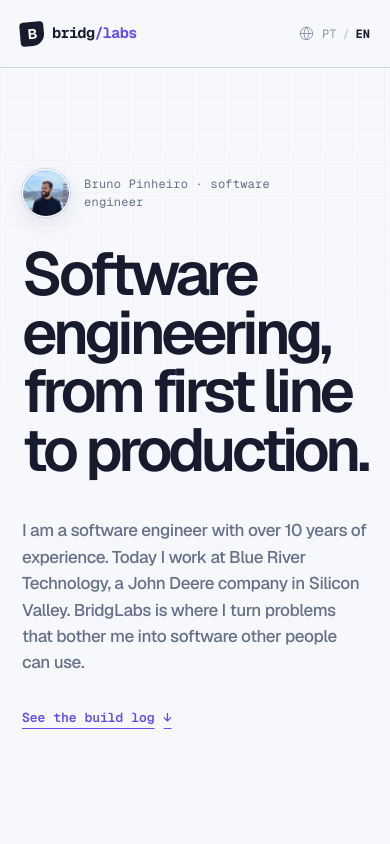
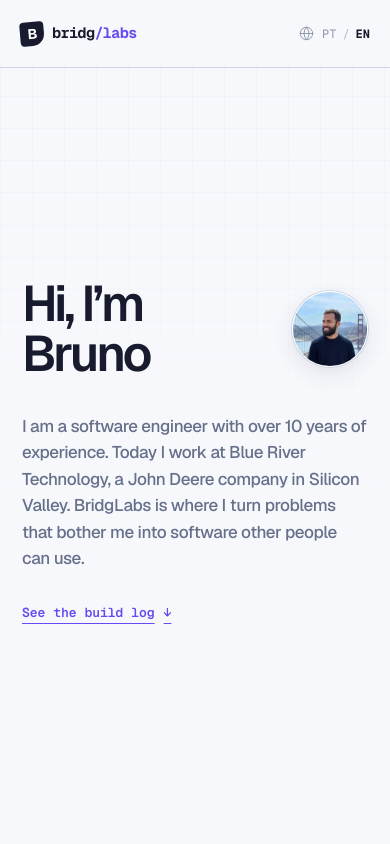
Before and after one commit to bpinheiroms/bridglabs, a Next.js app: page /en/ in a window 390 px wide. Shown: the top 844 px of the page. Built offline with nearby package versions, Linux system fonts and the light colour scheme.

Commit message:
refactor(hero): simplify intro

```diff
--- a/messages/en.json
+++ b/messages/en.json
@@ -7,8 +7,7 @@
     "navLabel": "Main navigation",
     "navWork": "Releases",
     "navContact": "Contact",
-    "heroEyebrow": "Bruno Pinheiro · software engineer",
-    "headline": "Software engineering, from first line to production.",
+    "headline": "Hi, I’m Bruno",
     "bio": "I am a software engineer with over 10 years of experience. Today I work at Blue River Technology, a John Deere company in Silicon Valley. BridgLabs is where I turn problems that bother me into software other people can use.",
     "seeProjects": "See the build log",
     "logMeta": "bridg/releases · 2 entries · newest first",
--- a/messages/pt.json
+++ b/messages/pt.json
@@ -7,8 +7,7 @@
     "navLabel": "Navegação principal",
     "navWork": "Entregas",
     "navContact": "Contato",
-    "heroEyebrow": "Bruno Pinheiro · engenheiro de software",
-    "headline": "Engenharia de software, da primeira linha à produção.",
+    "headline": "Oi, eu sou o Bruno",
     "bio": "Sou engenheiro de software há mais de 10 anos. Hoje trabalho na Blue River Technology, uma empresa da John Deere no Vale do Silício. A BridgLabs é onde transformo problemas que me incomodam em software que outras pessoas podem usar.",
     "seeProjects": "Ver o build log",
     "logMeta": "bridg/releases · 2 entregas · mais recentes primeiro",
--- a/src/app/[locale]/page.tsx
+++ b/src/app/[locale]/page.tsx
@@ -104,21 +104,17 @@ export default function Home() {
 
           <main id="top">
             <section className="hero" aria-labelledby="hero-heading">
-              <div data-hero className="hero-identity">
+              <div data-hero className="hero-intro">
+                <h1 id="hero-heading">{t("headline")}</h1>
                 <Image
                   src="/bruno.jpg"
                   alt=""
-                  width={52}
-                  height={52}
+                  width={96}
+                  height={96}
                   className="hero-avatar"
                   priority
                 />
-                <p>{t("heroEyebrow")}</p>
               </div>
-
-              <h1 data-hero id="hero-heading">
-                {t("headline")}
-              </h1>
 
               <div data-hero className="hero-copy">
                 <p>{t("bio")}</p>
--- a/src/app/globals.css
+++ b/src/app/globals.css
@@ -182,27 +182,26 @@ a:focus-visible {
   justify-content: center;
   margin: 0 auto;
   max-width: 1180px;
-  min-height: min(790px, calc(100vh - 78px));
-  padding: clamp(90px, 12vh, 142px) 28px clamp(110px, 15vh, 170px);
+  min-height: min(680px, calc(100vh - 78px));
+  padding: clamp(86px, 11vh, 126px) 28px clamp(96px, 13vh, 142px);
 }
 
-.hero-identity {
+.hero-intro {
   align-items: center;
   display: flex;
-  gap: 14px;
-  margin-bottom: clamp(28px, 4vw, 48px);
+  gap: clamp(18px, 2.6vw, 34px);
 }
 
 .hero-avatar {
   border: 1px solid white;
   border-radius: 50%;
   box-shadow: 0 0 0 1px var(--line), 0 7px 22px rgba(30, 35, 58, 0.1);
-  height: 48px;
+  flex: 0 0 auto;
+  height: clamp(76px, 7.5vw, 96px);
   object-fit: cover;
-  width: 48px;
+  width: clamp(76px, 7.5vw, 96px);
 }
 
-.hero-identity p,
 .log-meta {
   color: var(--muted);
   font-family: var(--font-geist-mono), monospace;
@@ -212,12 +211,11 @@ a:focus-visible {
 }
 
 .hero h1 {
-  font-size: clamp(50px, 7.3vw, 98px);
+  font-size: clamp(52px, 6vw, 76px);
   font-weight: 560;
-  letter-spacing: -0.072em;
-  line-height: 0.97;
+  letter-spacing: -0.06em;
+  line-height: 1;
   margin: 0;
-  max-width: 1050px;
   text-wrap: balance;
 }
 
@@ -227,7 +225,7 @@ a:focus-visible {
   gap: 32px;
   grid-template-columns: minmax(0, 670px) auto;
   justify-content: space-between;
-  margin-top: clamp(40px, 6vw, 68px);
+  margin-top: clamp(38px, 5vw, 54px);
 }
 
 .hero-copy > p {
@@ -677,18 +675,28 @@ html.lenis body {
 
   .hero {
     min-height: calc(100svh - 68px);
-    padding: 78px 22px 94px;
+    padding: 76px 22px 86px;
+  }
+
+  .hero-intro {
+    align-items: center;
+    gap: 16px;
   }
 
   .hero h1 {
-    font-size: clamp(48px, 15.5vw, 70px);
-    letter-spacing: -0.068em;
+    font-size: clamp(44px, 12.8vw, 54px);
+    letter-spacing: -0.062em;
+  }
+
+  .hero-avatar {
+    height: 76px;
+    width: 76px;
   }
 
   .hero-copy {
     align-items: start;
     grid-template-columns: 1fr;
-    margin-top: 38px;
+    margin-top: 34px;
   }
 
   .hero-copy > p {
@@ -818,10 +826,6 @@ html.lenis body {
 }
 
 @media (max-width: 410px) {
-  .hero-identity p {
-    max-width: 220px;
-  }
-
   .section-heading {
     padding-left: 39px;
   }
```
